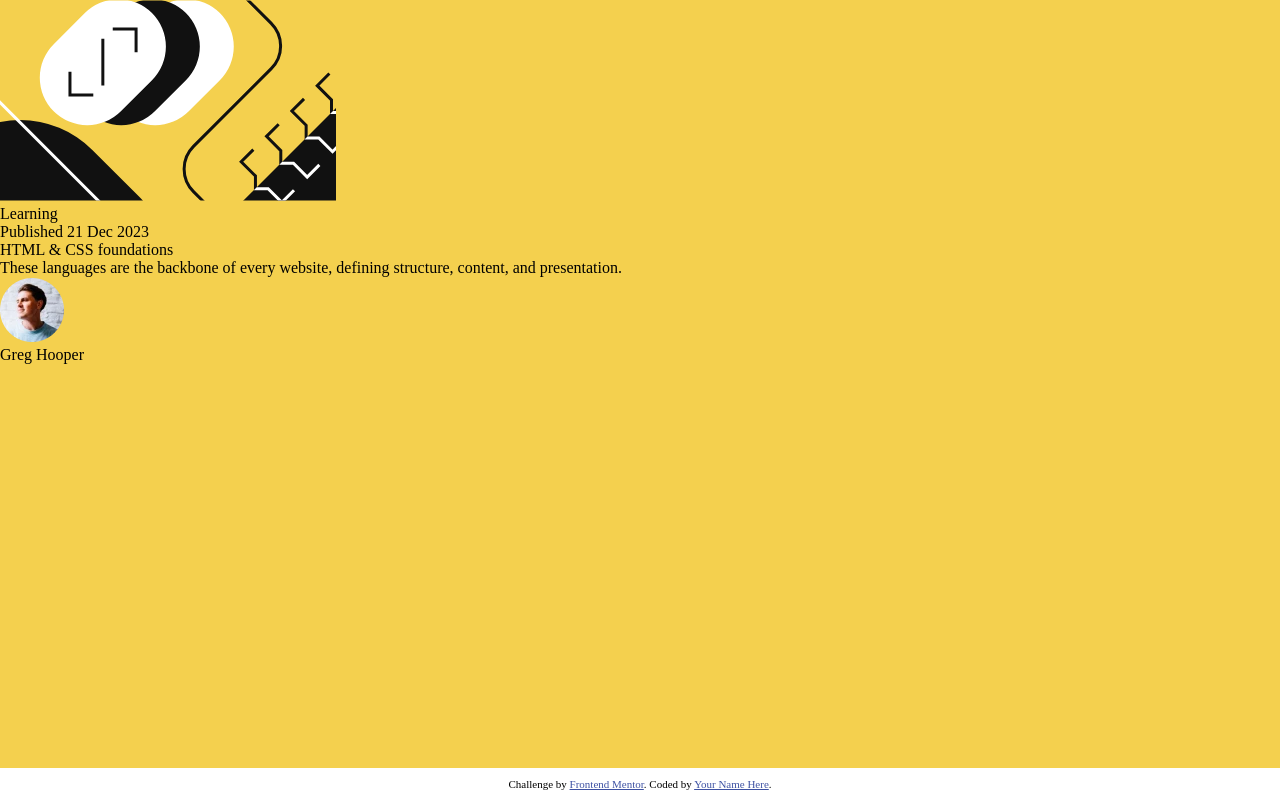
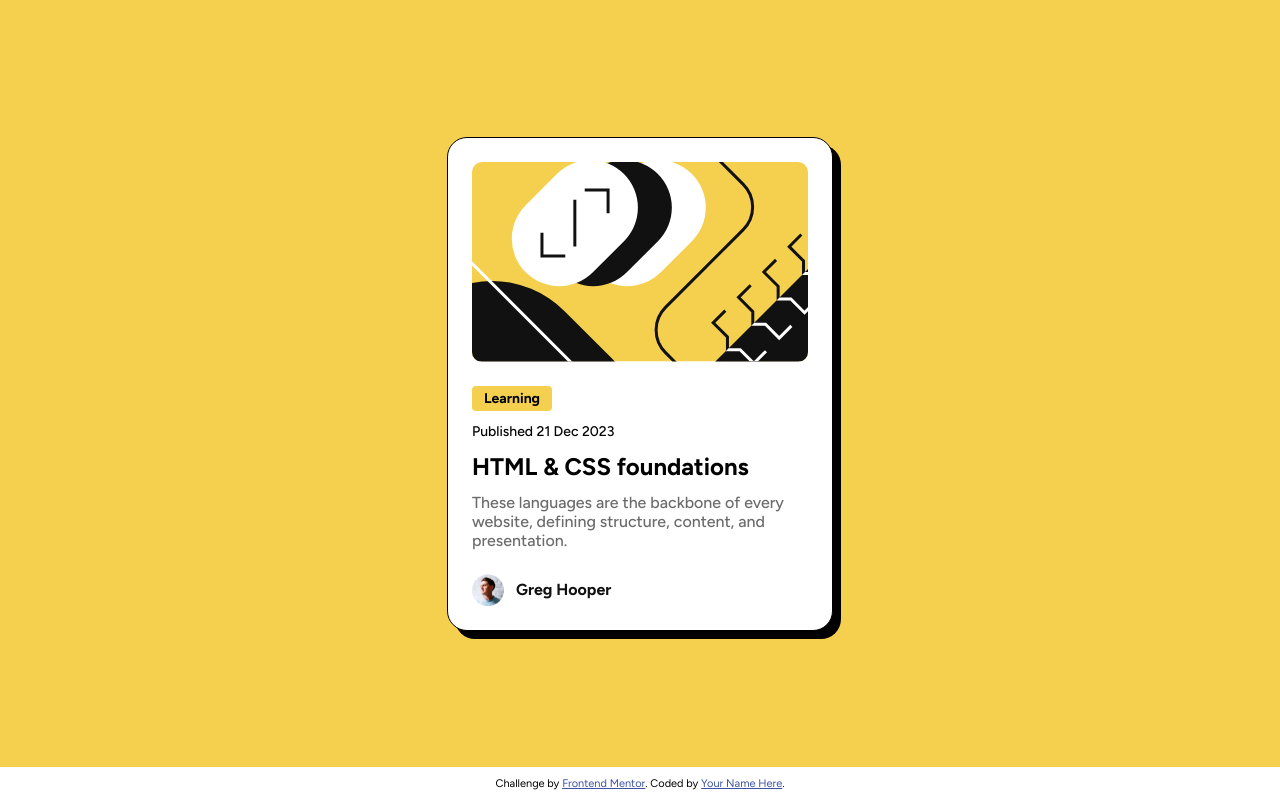
Before and after one commit to vadims3103/blog-preview-card-main, a plain HTML site: page index.html in a window 1280 px wide. Drawn offline with Linux system fonts and the light colour scheme.

Commit message:
styles added for card

```diff
--- a/style.css
+++ b/style.css
@@ -1,13 +1,21 @@
+@import url('https://fonts.googleapis.com/css2?family=Figtree:ital,wght@0,300..900;1,300..900&display=swap');
+
 :root {
   --bg-color: #F4D04E;
   --main-font-color: #111111;
   --secondary-font-color: #6B6B6B;
+  --card-color: #ffffff;
   --font-size: 16px;
+}
+
+* {
+  box-sizing: border-box;
 }
 
 body {
   margin: 0;
   padding: 0;
+  font-family: "Figtree", sans-serif;
 }
 
 .container {
@@ -21,6 +29,9 @@ body {
   width: 100%;
   height: 100%;
   background-color: var(--bg-color);
+  display: flex;
+  align-items: center;
+  justify-content: center;
 }
 
 .attribution {
@@ -32,3 +43,100 @@ body {
 .attribution a {
   color: hsl(228, 45%, 44%);
 }
+
+.card {
+  background-color: var(--card-color);
+  padding: 24px;
+  display: flex;
+  flex-direction: column;
+  border-radius: 20px;
+  border: 1px solid black;
+  max-width: 329px;
+  width: 100%;
+  box-shadow: 8px 8px black;
+}
+
+.card-thumbnail {
+  border-radius: 10px;
+  height: 200px;
+  width: 100%;
+  object-fit: cover;
+}
+
+.course-description {
+  margin: 24px 0;
+}
+
+.author {
+  display: flex;
+  align-items: center;
+}
+
+.author-thumbnail {
+  width: 32px;
+  height: 32px;
+  margin-right: 12px;
+}
+
+.author-name {
+  font-size: 14px;
+  font-weight: 700;
+  color: var(--main-font-color);
+}
+
+.label-container {
+  display: flex;
+  margin-bottom: 12px;
+}
+
+.label {
+  padding: 4px 12px;
+  background-color: var(--bg-color);
+  border-radius: 4px;
+  font-weight: 700;
+  font-size: 12px;
+}
+
+.publishing-date {
+  font-weight: 500;
+  font-size: 12px;
+  margin-bottom: 12px;
+}
+
+.title {
+  font-size: 20px;
+  font-weight: 700;
+  margin-bottom: 12px;
+}
+
+.description {
+  font-size: 14px;
+  font-weight: 500;
+  color: var(--secondary-font-color);
+}
+
+@media screen and (min-width: 480px) {
+  .card {
+    max-width: 386px;
+  }
+
+  .label {
+    font-size: 14px;
+  }
+
+  .publishing-date {
+    font-size: 14px;
+  }
+
+  .title {
+    font-size: 24px;
+  }
+
+  .description {
+    font-size: 16px;
+  }
+
+  .author-name {
+    font-size: 16px;
+  }
+}
```
